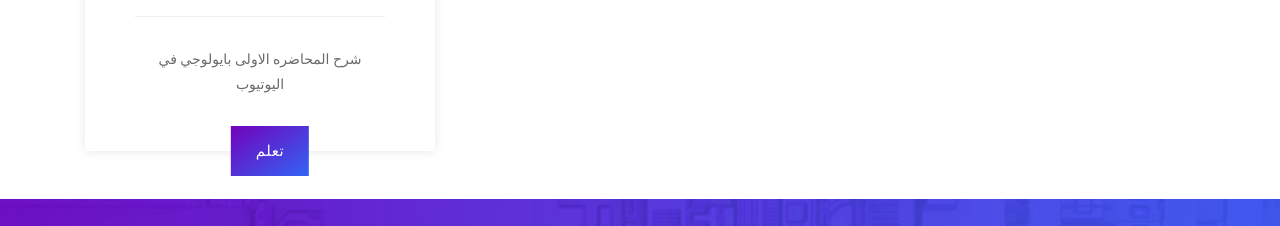
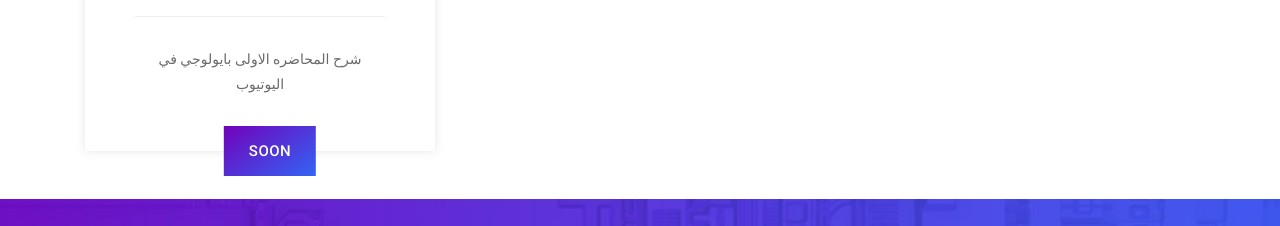
Before and after one commit to SDC-Technology/sdc-technology.github.io, a plain HTML site: page Teach/1stLecBio.html in a window 1280 px wide. Shown: the part 1360-1586 px from the top of the page. Drawn offline with Linux system fonts and the light colour scheme.

Commit message:
Add files via upload

```diff
--- a/Teach/1stLecBio.html
+++ b/Teach/1stLecBio.html
@@ -168,7 +168,7 @@
               <div class="dev"></div>
               <p>شرح المحاضره الاولى بايولوجي في اليوتيوب</p>
               <br>
-              <a href="#" class="gradient-button">تعلم</a>
+              <a href="#" class="gradient-button">Soon</a>
             </div>
           </div>
       <!--<div class="col-md-4 col-sm-6 col-xs-12">
```
Also changed, not shown: Teach/1stLecDental.html (+1 -1 lines), Teach/1stLecGeneral.html (+1 -1 lines), Teach/3rdLecDental.html (+1 -1 lines), Teach/3rdLecGeneral.html (+1 -1 lines), Teach/3rdLecfasulogy.html (+1 -1 lines).
